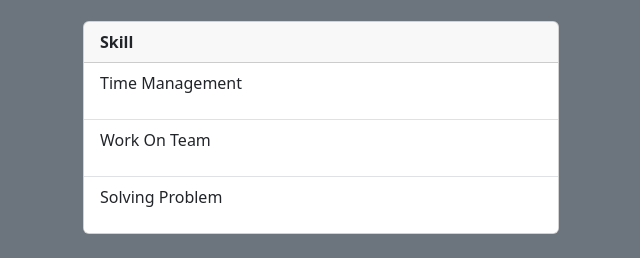
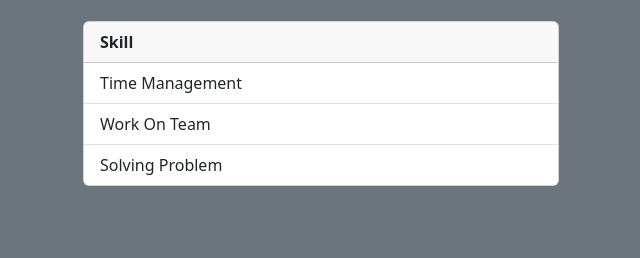
Before and after one commit to zidan-herlangga/curiculum-vitae, a website built with Vite: page index.html in a window 1280 px wide. Shown: the part 699-957 px from the top of the page, without its empty margins (319-959 px from the left). After the commit the page ends 909 px from the top, so only its background shows below. Built offline with nearby package versions, Linux system fonts and the light colour scheme.

Commit message:
Update index.html

```diff
--- a/index.html
+++ b/index.html
@@ -113,7 +113,7 @@
         <div class="card-header fw-bold">Skill</div>
         <ul class="list-group list-group-flush">
           <li class="list-group-item">
-            <p>Time Management</p>
+            Time Management
 <!--             <div
               class="progress"
               role="progressbar"
@@ -126,7 +126,7 @@
             </div> -->
           </li>
           <li class="list-group-item">
-            <p>Work On Team</p>
+            Work On Team
 <!--             <div
               class="progress"
               role="progressbar"
@@ -139,7 +139,7 @@
             </div> -->
           </li>
           <li class="list-group-item">
-            <p>Solving Problem</p>
+            Solving Problem
 <!--             <div
               class="progress"
               role="progressbar"
```
